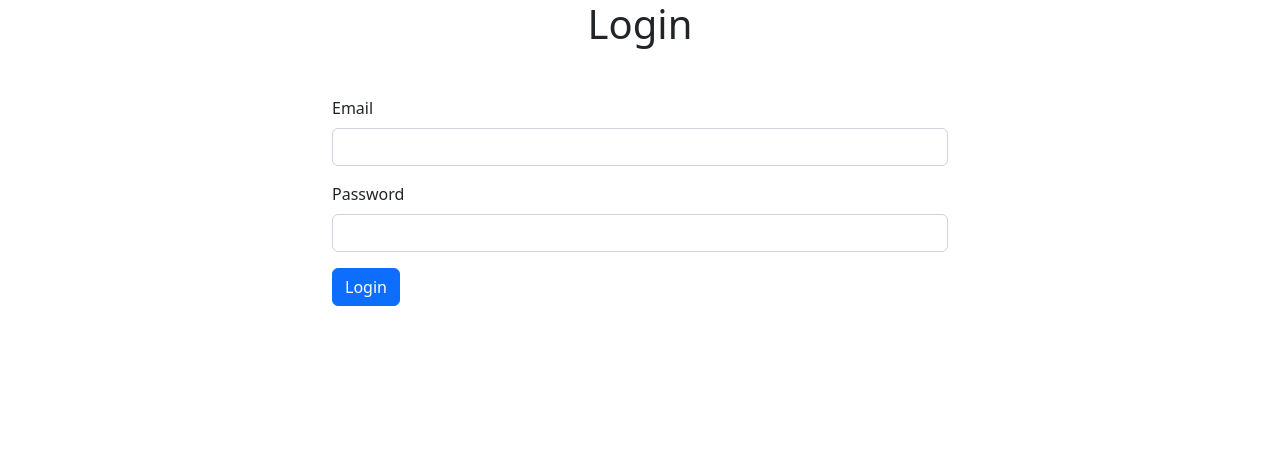
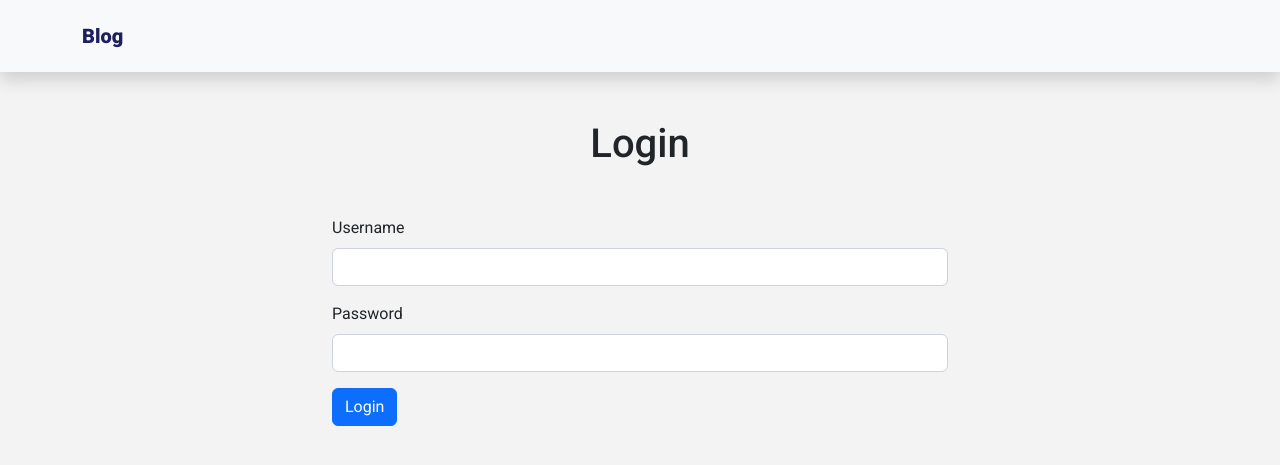
Before and after one commit to khaled5321/Group_01_Django_Blog, a Django app: page /login in a window 1280 px wide. Shown: the top 465 px of the page. Run offline with Django 4.2, Linux system fonts and the light colour scheme.

Commit message:
added home view

```diff
--- a/blog/static/css/style.css
+++ /dev/null
@@ -1,16 +0,0 @@
-html,body{
-    height: 100vh;
-}
-
-.messages {
-    font-size: 1.3rem;
-    padding-left: 0;
-    list-style-type: none;
-}
-
-.error {
-    color: var(--bs-danger);
-}
-.success{
-    color: var(--bs-success);
-}
--- a/blog/templates/base.html
+++ b/blog/templates/base.html
@@ -7,14 +7,51 @@
     <meta name="viewport" content="width=device-width, initial-scale=1.0">
 
     <link href="https://cdn.jsdelivr.net/npm/bootstrap@5.2.0/dist/css/bootstrap.min.css" rel="stylesheet" integrity="sha384-gH2yIJqKdNHPEq0n4Mqa/HGKIhSkIHeL5AyhkYV8i59U5AR6csBvApHHNl/vI1Bx" crossorigin="anonymous">
-    <!-- <script src="https://cdn.jsdelivr.net/npm/bootstrap@5.2.0/dist/js/bootstrap.bundle.min.js" integrity="sha384-A3rJD856KowSb7dwlZdYEkO39Gagi7vIsF0jrRAoQmDKKtQBHUuLZ9AsSv4jD4Xa" crossorigin="anonymous"></script> -->
-    <link rel="stylesheet" href="{% static 'css/style.css' %}">
+    <link rel="stylesheet" href="{% static 'css/main.css' %}">
+
+    <!-- fonts -->
+    <link rel="preconnect" href="https://fonts.googleapis.com">
+    <link rel="preconnect" href="https://fonts.gstatic.com" crossorigin>
+    <link href="https://fonts.googleapis.com/css2?family=Roboto:wght@100;300;400;500;700;900&display=swap"
+        rel="stylesheet">
+
     <title class="">{% block title%} Document {% endblock %}</title>
 </head>
 <body>
+    <!-- navbar -->
+    <nav class="navbar navbar-expand-lg bg-light shadow p-3 mb-5">
+        <div class="container d-flex">
+            <a class="navbar-brand justify-content-start" href="{% url 'home' %}">Blog</a>
+            <button class="navbar-toggler" type="button" data-bs-toggle="collapse" data-bs-target="#navbarNav"
+                aria-controls="navbarNav" aria-expanded="false" aria-label="Toggle navigation">
+                <span class="navbar-toggler-icon"></span>
+            </button>
+            <div class="collapse navbar-collapse justify-content-end" id="navbarNav">
+                <ul class="navbar-nav">
+                    {% if not user.is_authenticated %}
+                        <li class="nav-item">
+                            <a class="nav-link" href="{% url 'login' %}">LOGIN</a>
+                        </li>
+                        <li class="nav-item">
+                            <a class="nav-link" href="{% url 'register' %}">REGISTER</a>
+                        </li>
+                    {% else %}
+                        <li class="nav-item">
+                            <a class="nav-link" href="{% url 'logout' %}">LOGOUT</a>
+                        </li>
+                    {% endif %}
+                </ul>
+            </div>
+        </div>
+    </nav>
+    <!-- end navbar -->
     {% block body %}
 
     {% endblock %}
+    <script src="https://cdn.jsdelivr.net/npm/bootstrap@5.2.0/dist/js/bootstrap.bundle.min.js"
+        integrity="sha384-A3rJD856KowSb7dwlZdYEkO39Gagi7vIsF0jrRAoQmDKKtQBHUuLZ9AsSv4jD4Xa"
+        crossorigin="anonymous"></script>
+    <script src="{% static 'js/script.js' %}"></script>
 
 </body>
 </html>
--- a/blog/user_interface/forms.py
+++ b/blog/user_interface/forms.py
@@ -1,5 +1,5 @@
 from django import forms
 
 class LoginForm(forms.Form):
-    email=forms.EmailField(required=True)
+    username=forms.CharField(required=True)
     password=forms.CharField(widget=forms.PasswordInput(),required=True)
--- a/blog/user_interface/templates/user_interface/login.html
+++ b/blog/user_interface/templates/user_interface/login.html
@@ -24,4 +24,10 @@
     </div>
     <input type="submit" value="Login" class="btn btn-primary" />
 </form>
+<style>
+    .navbar-nav{
+    visibility: hidden;
+  }
+</style>
+
 {% endblock %}
--- a/blog/user_interface/urls.py
+++ b/blog/user_interface/urls.py
@@ -1,7 +1,8 @@
 from django.urls import path
-from .views import login_view, register, logoutUser, block_user, promote_user
+from .views import login_view, register, logoutUser, block_user, promote_user, home
 
 urlpatterns = [
+    path("", home, name="home"),
     path("register", register, name="register"),
     path("login", login_view, name="login"),
     path("logout", logoutUser, name="logout"),
--- a/blog/user_interface/views.py
+++ b/blog/user_interface/views.py
@@ -6,7 +6,15 @@
 from .forms import LoginForm
 from .models import User
 
+
+def home(request):
+    return render(request, 'user_interface/home.html')
+
+
 def register(request):
+    if request.user.is_authenticated:
+        return redirect('home')
+
     if request.POST:
         user_name=request.POST.get('username')
         email=request.POST.get('email')
@@ -45,29 +53,27 @@
     form=LoginForm()
 
     if request.user.is_authenticated:
-        # return redirect('home')
-        return HttpResponse('Home')
+        return redirect('home')
 
     if request.POST:
         form=LoginForm(request.POST)
         if form.is_valid():
-            email=form.cleaned_data.get('email')
+            username=form.cleaned_data.get('username')
             password=form.cleaned_data.get('password')
 
-            if User.get_object_or_none(email=email):
-                user = authenticate(request, email=email, password=password)
+            if User.get_object_or_none(username=username):
+                user = authenticate(request, username=username, password=password)
                 if user is not None:
                     if user.is_blocked:
                         messages.error(request, 'Your account is locked, please contact an admin')
                         return render(request, 'user_interface/login.html', {'form':form})
 
                     login(request, user)
-                    # return redirect('home')
-                    return HttpResponse('Home')
+                    return redirect('home')
                 else:
-                    messages.error(request, 'Email OR password is not correct')
+                    messages.error(request, 'Username OR password is not correct')
             else:
-                messages.error(request, 'This Email is not registered!')
+                messages.error(request, 'There is no account with this username')
         else:
             messages.error(request, 'Please Enter valid inputs!')
 
```
Also changed, not shown: blog/templates/index.html (deleted, +0 -186 lines), blog/user_interface/templates/user_interface/home.html (added, +134 -0 lines), blog/user_interface/templates/user_interface/registeration.html (+6 -2 lines).
